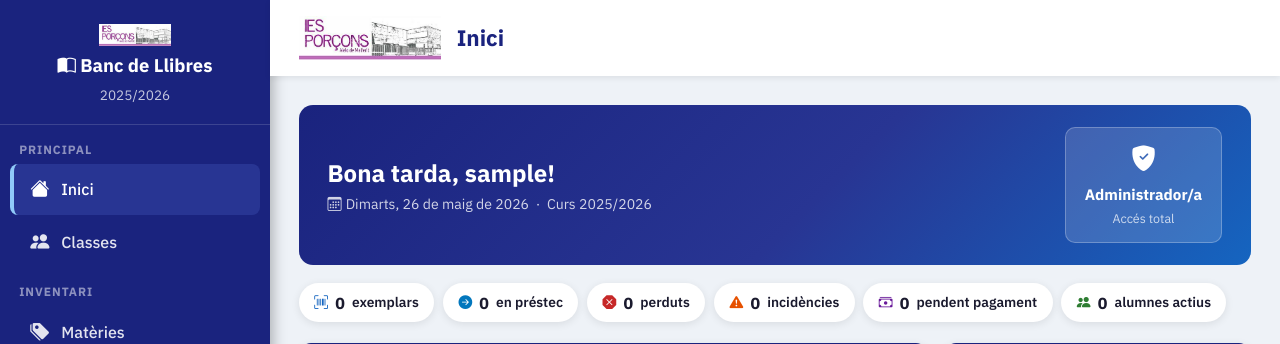
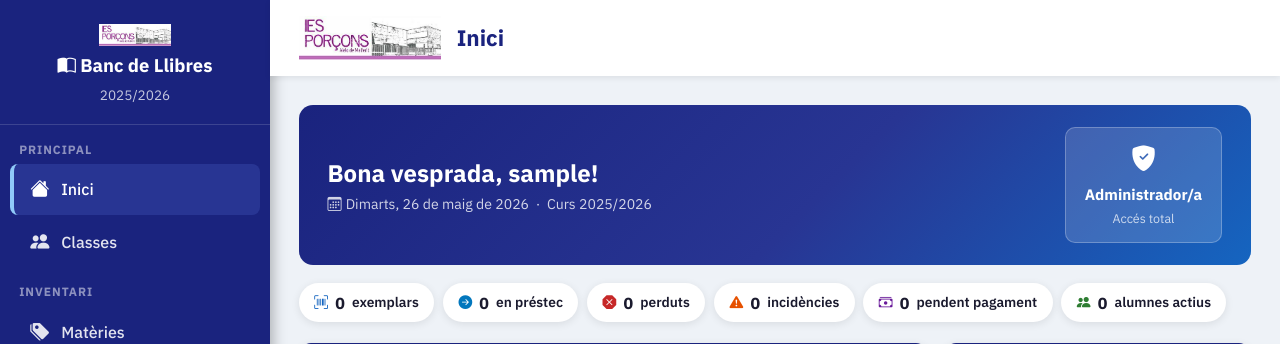
Before and after one commit to oscarbravovillada/BancLLibres, a PHP site: page /BancLLibres/ in a window 1280 px wide. Shown: the top 344 px of the page. Run offline with PHP 8.4, Linux system fonts and the light colour scheme; the visitor is signed in with stand-in values (Sample User, id 1); data that the repository does not hold is empty; some libraries are stand-ins or nearby versions.

Commit message:
fix(dashboard): corregir salutació a 'Bona vesprada' (valencià)

```diff
--- a/index.php
+++ b/index.php
@@ -10,7 +10,7 @@ $paginaActiva = 'inici';
 
 // ── Salutació i data ──────────────────────────────────────────
 $hora = (int)date('G');
-$salutacio = $hora < 12 ? 'Bon dia' : ($hora < 20 ? 'Bona tarda' : 'Bona nit');
+$salutacio = $hora < 12 ? 'Bon dia' : ($hora < 20 ? 'Bona vesprada' : 'Bona nit');
 $diesCa  = ['diumenge','dilluns','dimarts','dimecres','dijous','divendres','dissabte'];
 $mesosCa = ['','gener','febrer','març','abril','maig','juny','juliol','agost',
             'setembre','octubre','novembre','desembre'];
```
